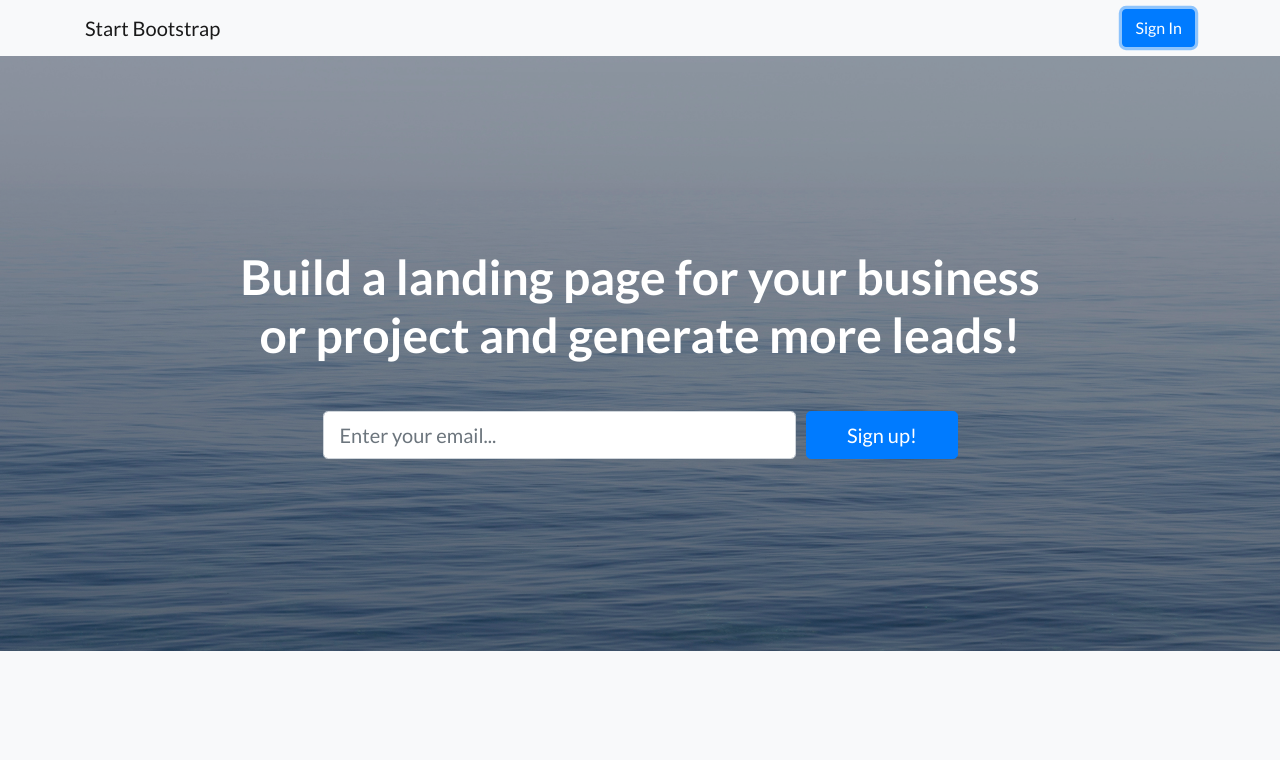
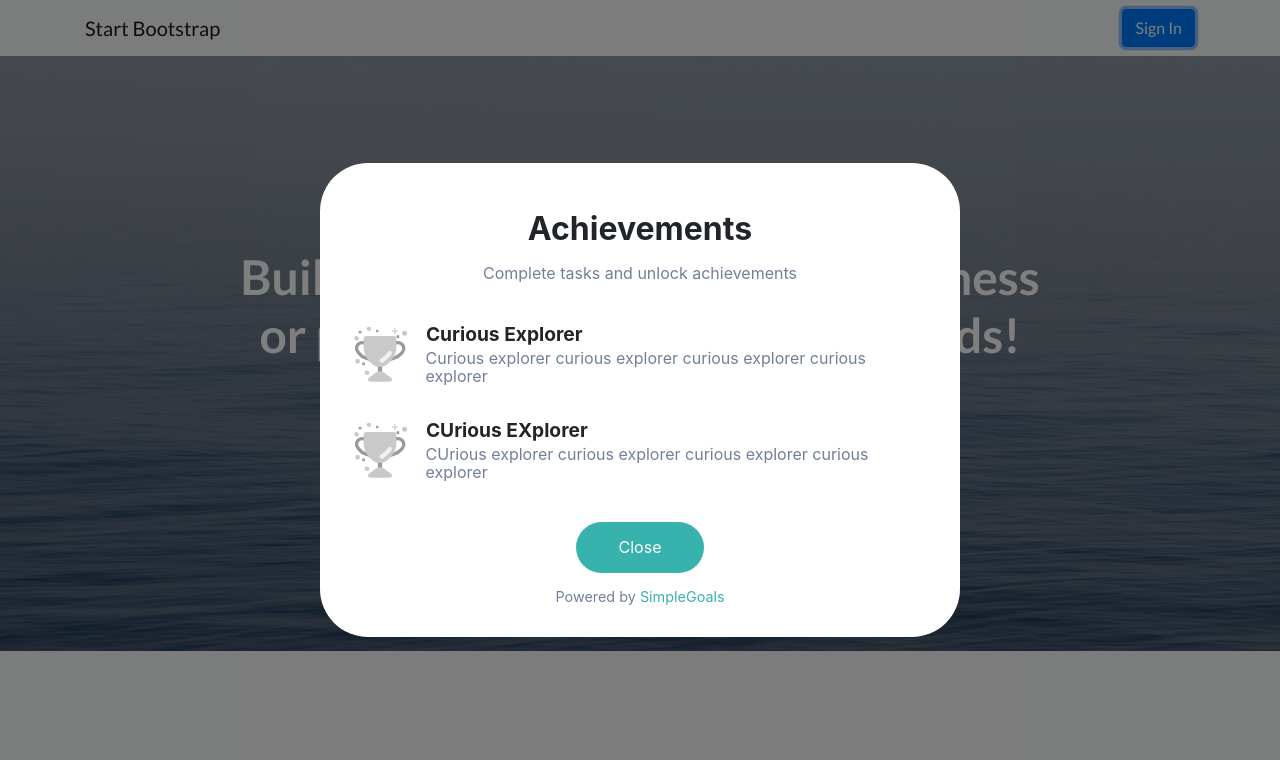
Before and after one commit to simplegoals/simplegoals, a website: page playground/index.html in a window 1280 px wide. Both pictures are taken after a click on the link "Sign In". Shown: the top 760 px of the page. Drawn offline with nearby package versions, Linux system fonts and the light colour scheme; files that its build step writes are made by us from their sources.

Commit message:
Added overview button feature

```diff
--- a/playground/index.html
+++ b/playground/index.html
@@ -33,7 +33,7 @@
   <nav class="navbar navbar-light bg-light static-top">
     <div class="container">
       <a class="navbar-brand" data-simplegoals-unlock="first" href="#">Start Bootstrap</a>
-      <a class="btn btn-primary" href="#">Sign In</a>
+      <a class="btn btn-primary"  data-simplegoals-overview="true" href="#">Sign In</a>
     </div>
   </nav>
 
--- a/playground/simplegoals.js
+++ b/playground/simplegoals.js
@@ -304,9 +304,14 @@ const initOverview = () => {
 
 const initButtons = () => {
   document.addEventListener('click', function (event) {
-    if (!event.target.dataset.simplegoalsUnlock) return;
-    event.preventDefault();
-    unlock(event.target.dataset.simplegoalsUnlock);
+    if (event.target.dataset.simplegoalsUnlock) {
+      event.preventDefault()
+      unlock(event.target.dataset.simplegoalsUnlock)
+    }
+    if (event.target.dataset.simplegoalsOverview) {
+      event.preventDefault()
+      showOverview();
+    }
   }, false);
 }
 
```
Also changed, not shown: src/index.js (+8 -3 lines), 1 other file.
